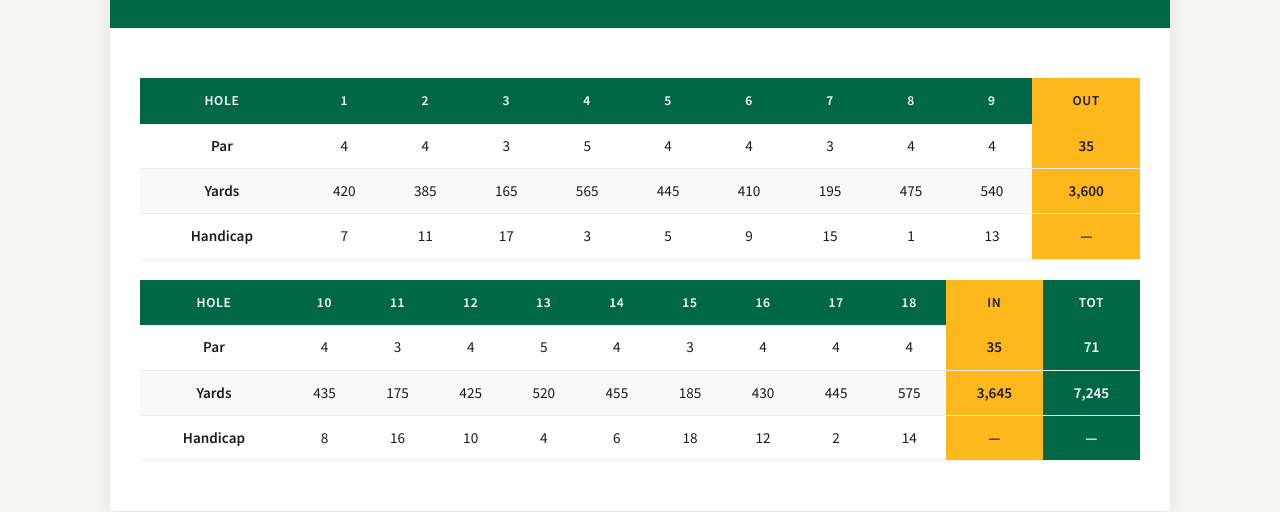
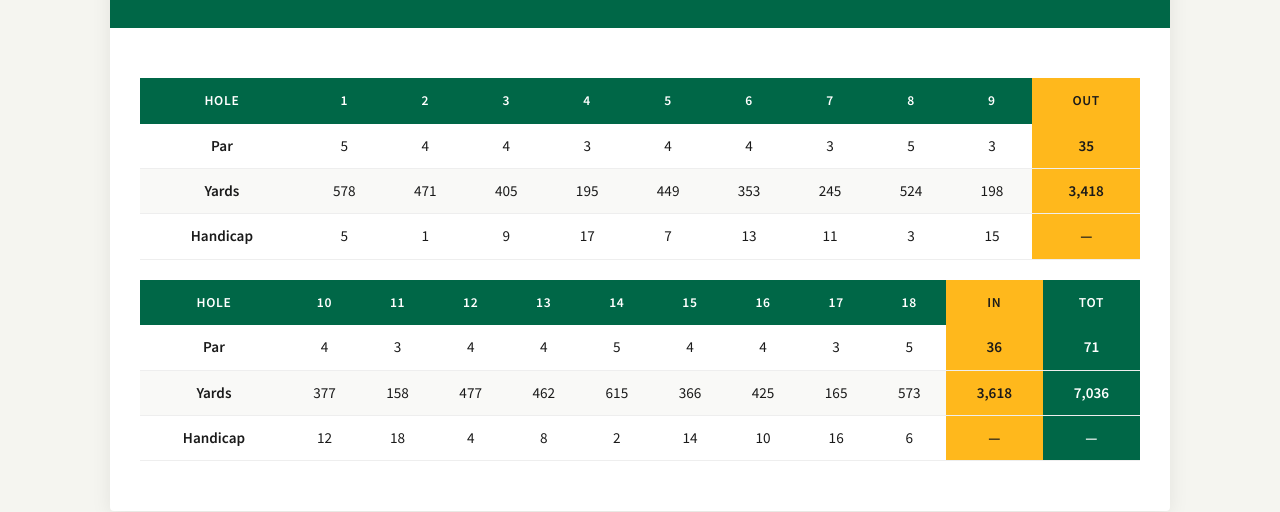
Before and after one commit to hulohot/big-cedar-invitational, a plain HTML site: page courses/buffalo-ridge.html in a window 1280 px wide. Shown: the part 2200-2712 px from the top of the page. Drawn offline with nearby package versions, Linux system fonts and the light colour scheme.

Commit message:
Fix Buffalo Ridge scorecard with accurate hole-by-hole data

```diff
--- a/courses/buffalo-ridge.html
+++ b/courses/buffalo-ridge.html
@@ -368,41 +368,41 @@
                     <tbody>
                         <tr>
                             <td><strong>Par</strong></td>
-                            <td>4</td>
-                            <td>4</td>
-                            <td>3</td>
                             <td>5</td>
                             <td>4</td>
                             <td>4</td>
                             <td>3</td>
                             <td>4</td>
                             <td>4</td>
+                            <td>3</td>
+                            <td>5</td>
+                            <td>3</td>
                             <td class="hole-out">35</td>
                         </tr>
                         <tr>
                             <td><strong>Yards</strong></td>
-                            <td>420</td>
-                            <td>385</td>
-                            <td>165</td>
-                            <td>565</td>
-                            <td>445</td>
-                            <td>410</td>
+                            <td>578</td>
+                            <td>471</td>
+                            <td>405</td>
                             <td>195</td>
-                            <td>475</td>
-                            <td>540</td>
-                            <td class="hole-out">3,600</td>
+                            <td>449</td>
+                            <td>353</td>
+                            <td>245</td>
+                            <td>524</td>
+                            <td>198</td>
+                            <td class="hole-out">3,418</td>
                         </tr>
                         <tr>
                             <td><strong>Handicap</strong></td>
+                            <td>5</td>
+                            <td>1</td>
+                            <td>9</td>
+                            <td>17</td>
                             <td>7</td>
+                            <td>13</td>
                             <td>11</td>
-                            <td>17</td>
                             <td>3</td>
-                            <td>5</td>
-                            <td>9</td>
                             <td>15</td>
-                            <td>1</td>
-                            <td>13</td>
                             <td class="hole-out">—</td>
                         </tr>
                     </tbody>
@@ -431,40 +431,40 @@
                             <td>4</td>
                             <td>3</td>
                             <td>4</td>
+                            <td>4</td>
                             <td>5</td>
                             <td>4</td>
+                            <td>4</td>
                             <td>3</td>
-                            <td>4</td>
-                            <td>4</td>
-                            <td>4</td>
-                            <td class="hole-out">35</td>
+                            <td>5</td>
+                            <td class="hole-out">36</td>
                             <td class="total">71</td>
                         </tr>
                         <tr>
                             <td><strong>Yards</strong></td>
-                            <td>435</td>
-                            <td>175</td>
+                            <td>377</td>
+                            <td>158</td>
+                            <td>477</td>
+                            <td>462</td>
+                            <td>615</td>
+                            <td>366</td>
                             <td>425</td>
-                            <td>520</td>
-                            <td>455</td>
-                            <td>185</td>
-                            <td>430</td>
-                            <td>445</td>
-                            <td>575</td>
-                            <td class="hole-out">3,645</td>
-                            <td class="total">7,245</td>
+                            <td>165</td>
+                            <td>573</td>
+                            <td class="hole-out">3,618</td>
+                            <td class="total">7,036</td>
                         </tr>
                         <tr>
                             <td><strong>Handicap</strong></td>
+                            <td>12</td>
+                            <td>18</td>
+                            <td>4</td>
                             <td>8</td>
-                            <td>16</td>
-                            <td>10</td>
-                            <td>4</td>
-                            <td>6</td>
-                            <td>18</td>
-                            <td>12</td>
                             <td>2</td>
                             <td>14</td>
+                            <td>10</td>
+                            <td>16</td>
+                            <td>6</td>
                             <td class="hole-out">—</td>
                             <td class="total">—</td>
                         </tr>
```
